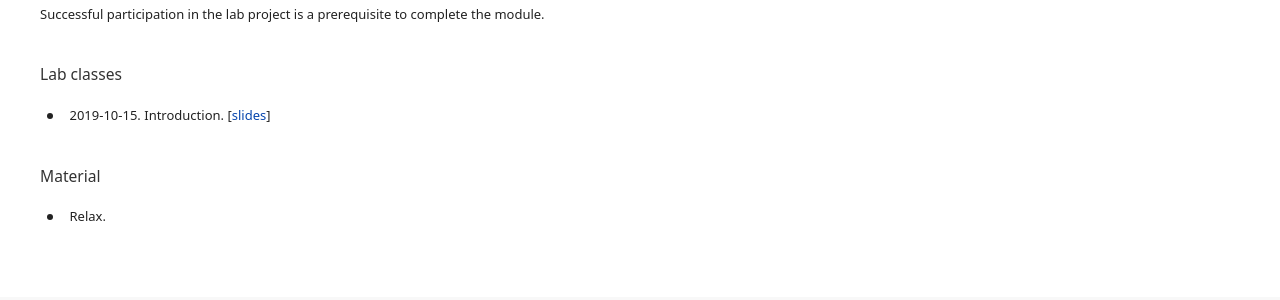
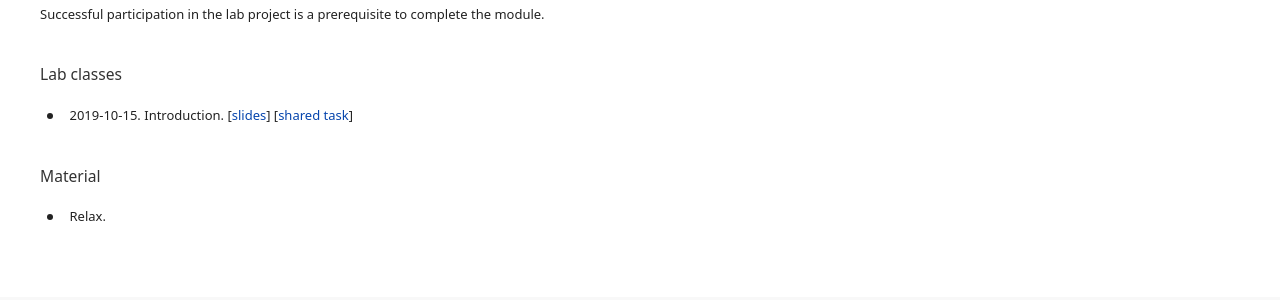
Before and after one commit to temir-org/temir-org.github.io, a Jekyll site: the page built from teaching/information-retrieval.html, in a window 1280 px wide and 900 px high, scrolled down 1001 px. Shown: the part 173-473 px from the top of the window. Built offline with Jekyll 4.4.1, drawn with Linux system fonts in a browser that asks for light colours.

Commit message:
Updated teaching

```diff
--- a/teaching/information-retrieval.html
+++ b/teaching/information-retrieval.html
@@ -169,6 +169,7 @@ description: Course page of Information Retrieval
 		<ul class="uk-list uk-list-bullet">
 			<li>2019-10-15. Introduction.
 			    [<a href="tunit-en-information-retrieval-intro.pdf">slides</a>]
+				[<a href="https://touche.webis.de">shared task</a>]
 			</li>
 		</ul>
 		<h3>Material</h3>
```
